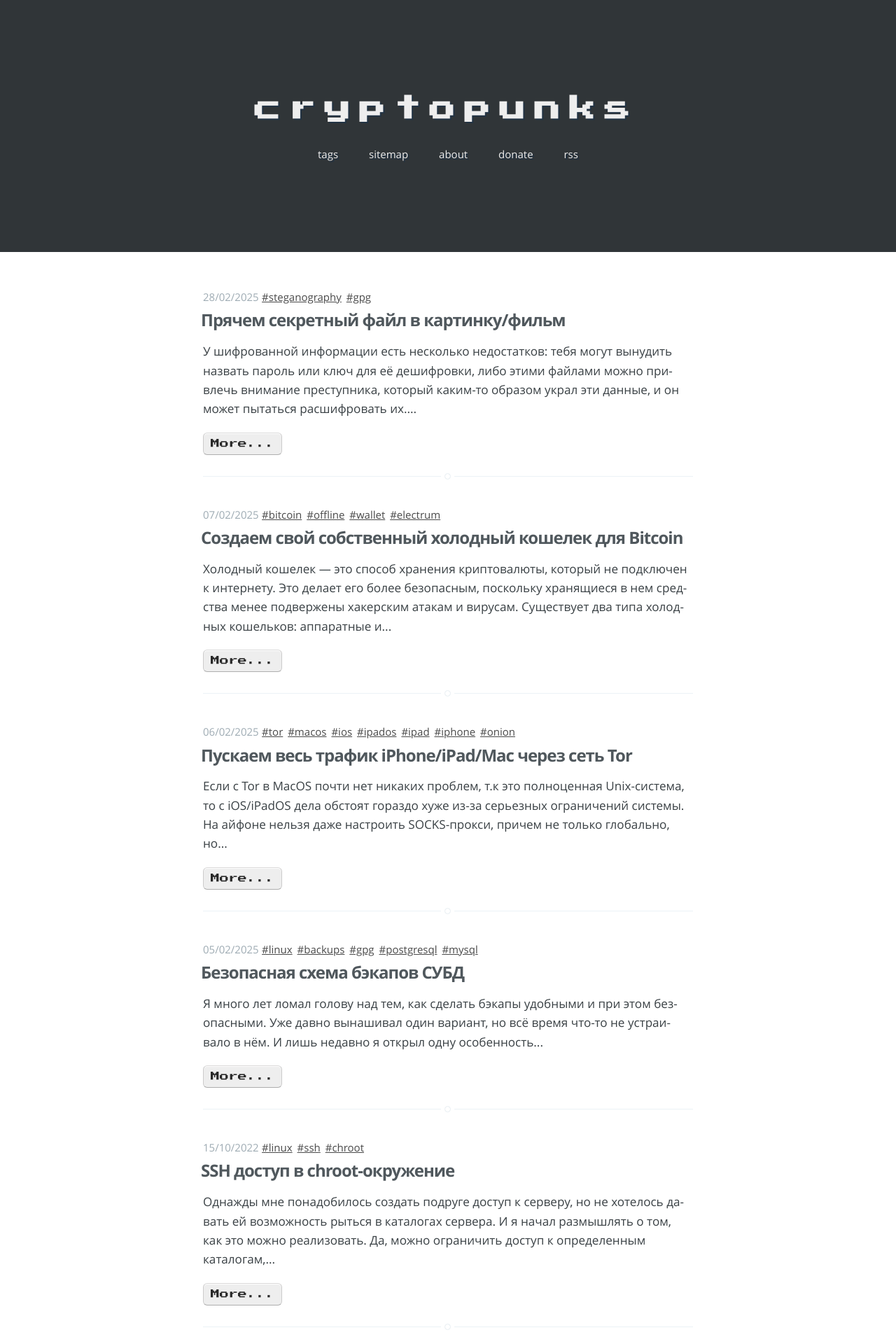
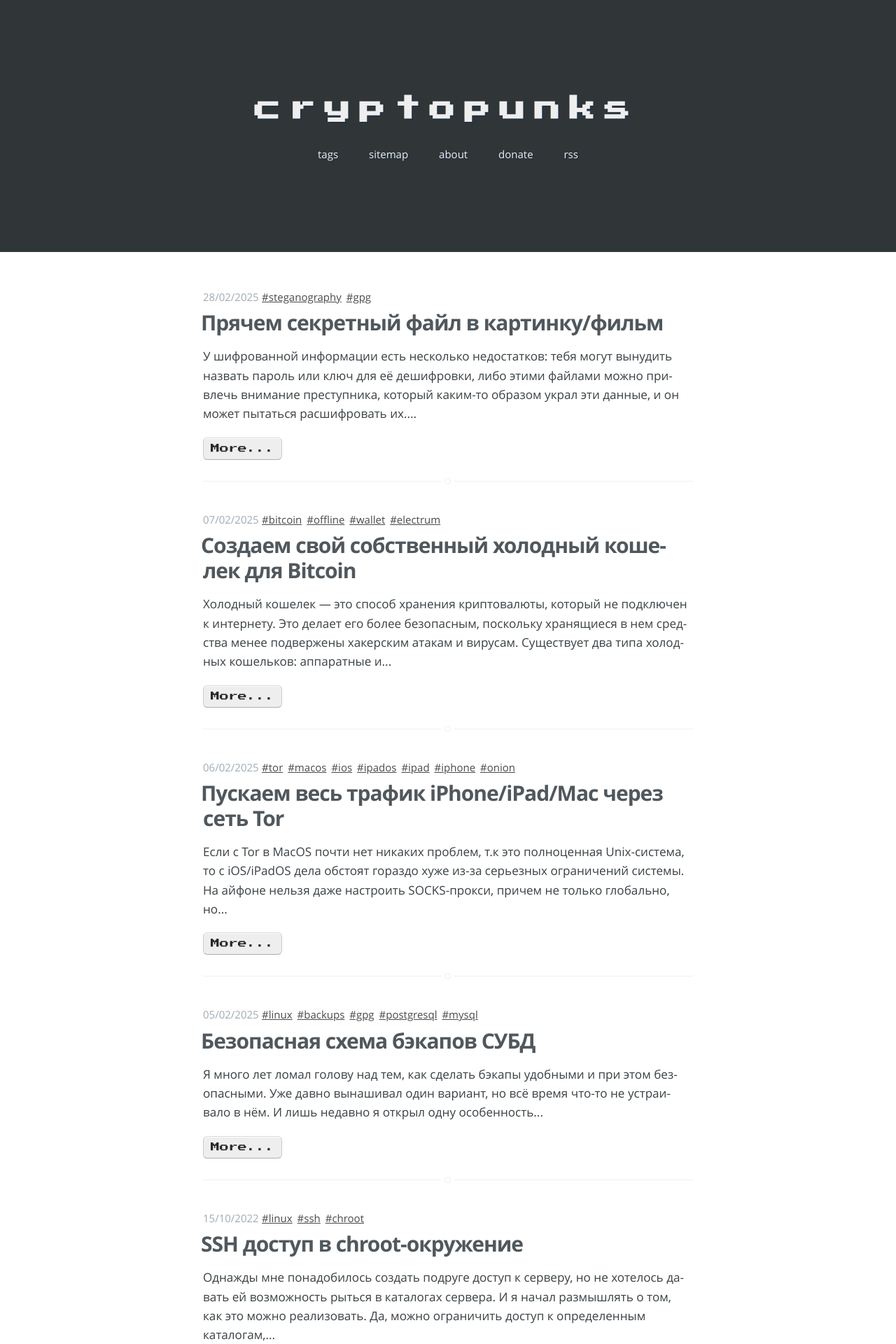
Before and after one commit to cryptopunks/cryptopunks.github.io, a Jekyll site: the page built from index.html, in a window 1280 px wide. Shown: the top 1920 px of the page at 70% size. Built offline with Jekyll 4.4.1, drawn with Linux system fonts in a browser that asks for light colours; the list of posts is cut into pages by our own code.

Commit message:
h1 font fix

```diff
--- a/assets/css/screen.css
+++ b/assets/css/screen.css
@@ -152,7 +152,7 @@ h4, h5, h6 {
 }
 
 h1 {
-    font-size: 2.4rem;
+    font-size: 3rem;
     line-height: 1.2em;
     letter-spacing: -1px;
     text-indent: -3px;
```
